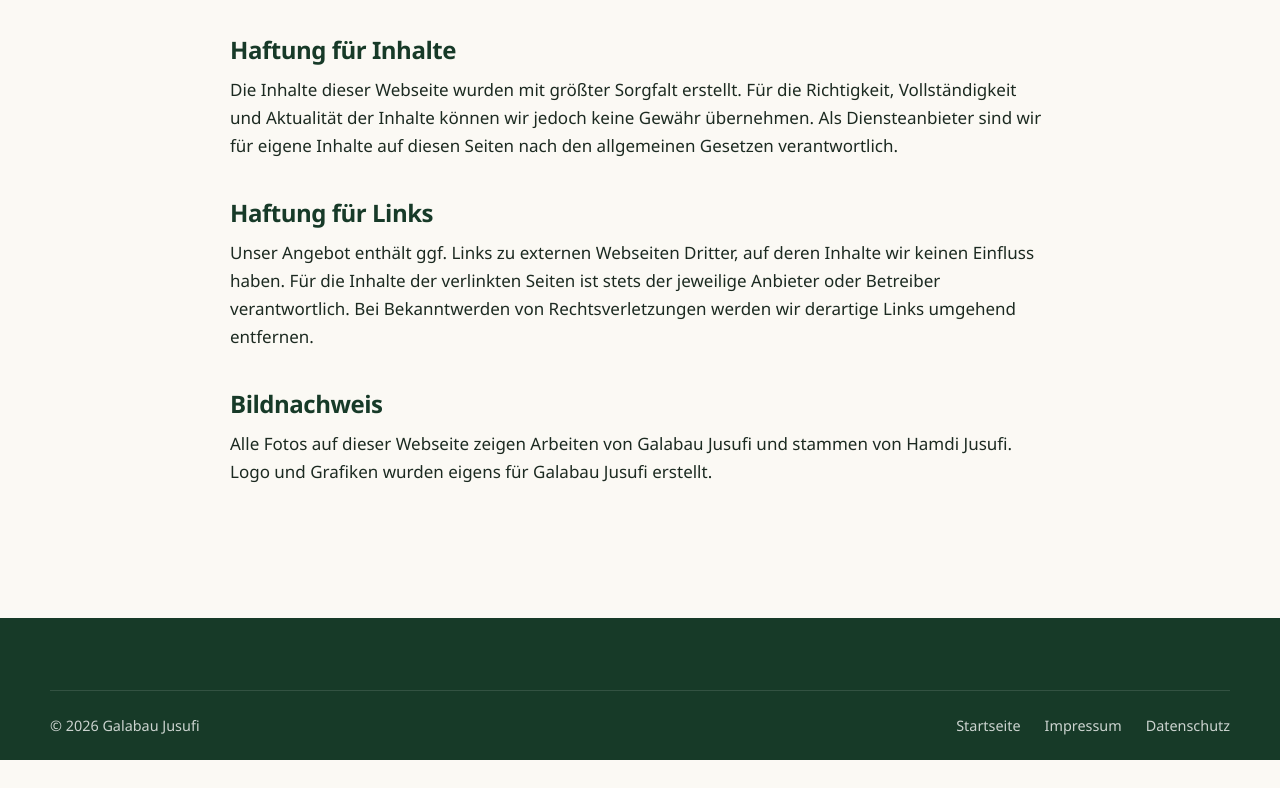
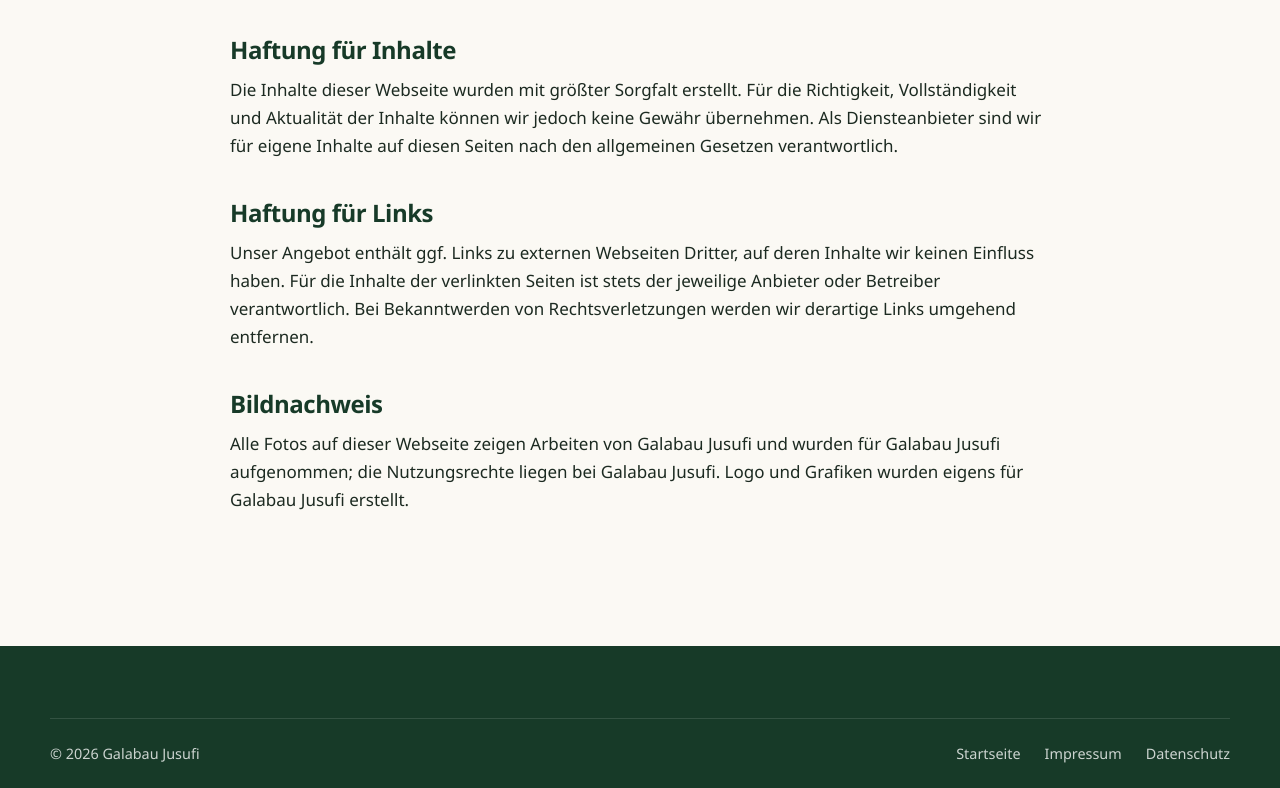
Before and after one commit to oxexjxsxfx/GalaBau-Jusufi, a plain HTML site: page impressum.html in a window 1280 px wide. Shown: the part 1068-1856 px from the top of the page. Before the commit the page ends 1828 px from the top, so only its background shows below. Drawn offline with Linux system fonts and the light colour scheme.

Commit message:
Bildnachweis: Fotos für Galabau Jusufi aufgenommen, Nutzungsrechte beim Betrieb; README: W-IdNr kommt nur über ELSTER
Co-Authored-By: Claude Opus 5.5 <noreply@anthropic.com>

```diff
--- a/impressum.html
+++ b/impressum.html
@@ -77,7 +77,7 @@
         <p>Unser Angebot enthält ggf. Links zu externen Webseiten Dritter, auf deren Inhalte wir keinen Einfluss haben. Für die Inhalte der verlinkten Seiten ist stets der jeweilige Anbieter oder Betreiber verantwortlich. Bei Bekanntwerden von Rechtsverletzungen werden wir derartige Links umgehend entfernen.</p>
 
         <h2>Bildnachweis</h2>
-        <p>Alle Fotos auf dieser Webseite zeigen Arbeiten von Galabau Jusufi und stammen von Hamdi Jusufi. Logo und Grafiken wurden eigens für Galabau Jusufi erstellt.</p>
+        <p>Alle Fotos auf dieser Webseite zeigen Arbeiten von Galabau Jusufi und wurden für Galabau Jusufi aufgenommen; die Nutzungsrechte liegen bei Galabau Jusufi. Logo und Grafiken wurden eigens für Galabau Jusufi erstellt.</p>
       </div>
     </section>
   </main>
```
Also changed, not shown: 1 other file.
